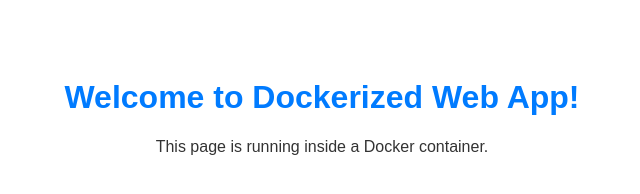
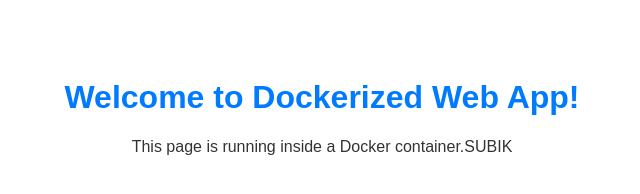
Before and after one commit to Subika-Shanmugam/cicd9, a plain HTML site: page index.html in a window 1280 px wide. Shown: the whole page, without its empty margins (318-958 px from the left). Drawn offline with Linux system fonts and the light colour scheme.

Commit message:
Update index.html

```diff
--- a/index.html
+++ b/index.html
@@ -12,6 +12,6 @@
 </head>
 <body>
     <h1>Welcome to Dockerized Web App!</h1>
-    <p>This page is running inside a Docker container.</p>
+    <p>This page is running inside a Docker container.SUBIK</p>
 </body>
 </html>
```
